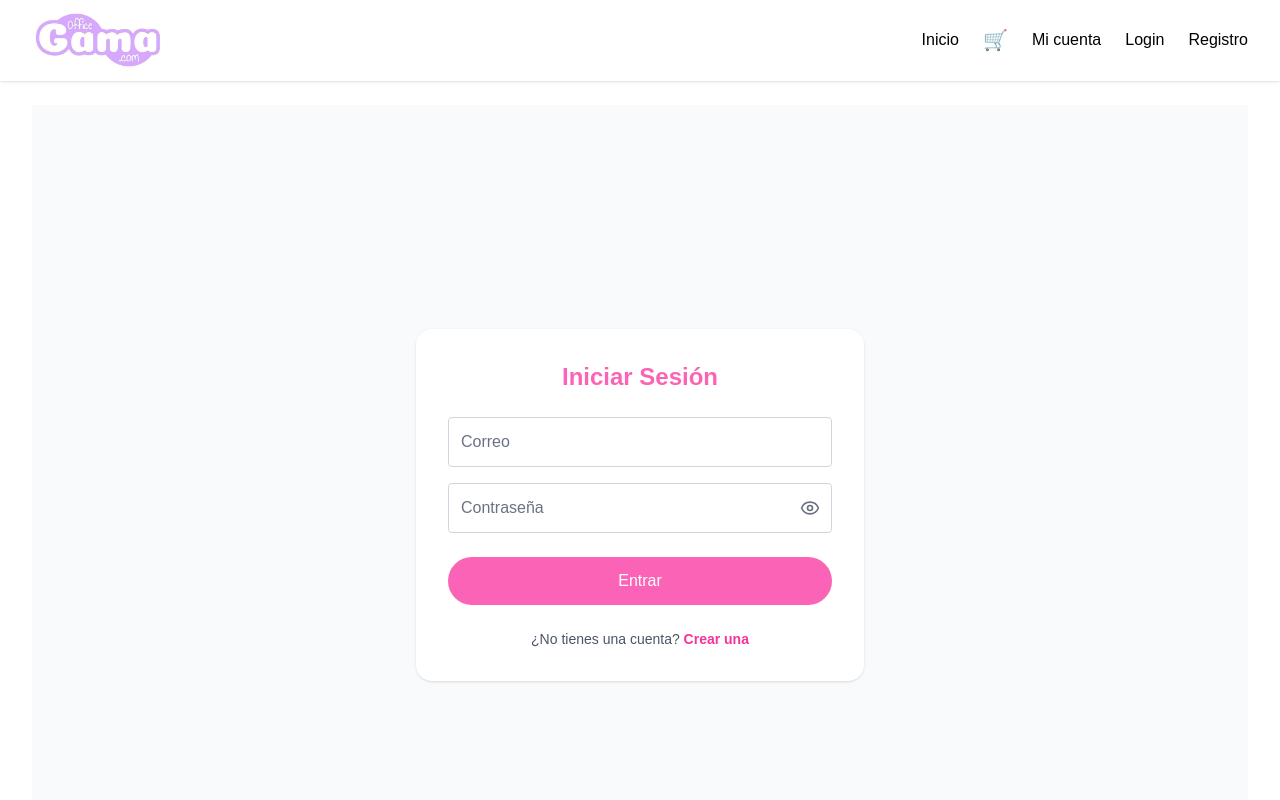
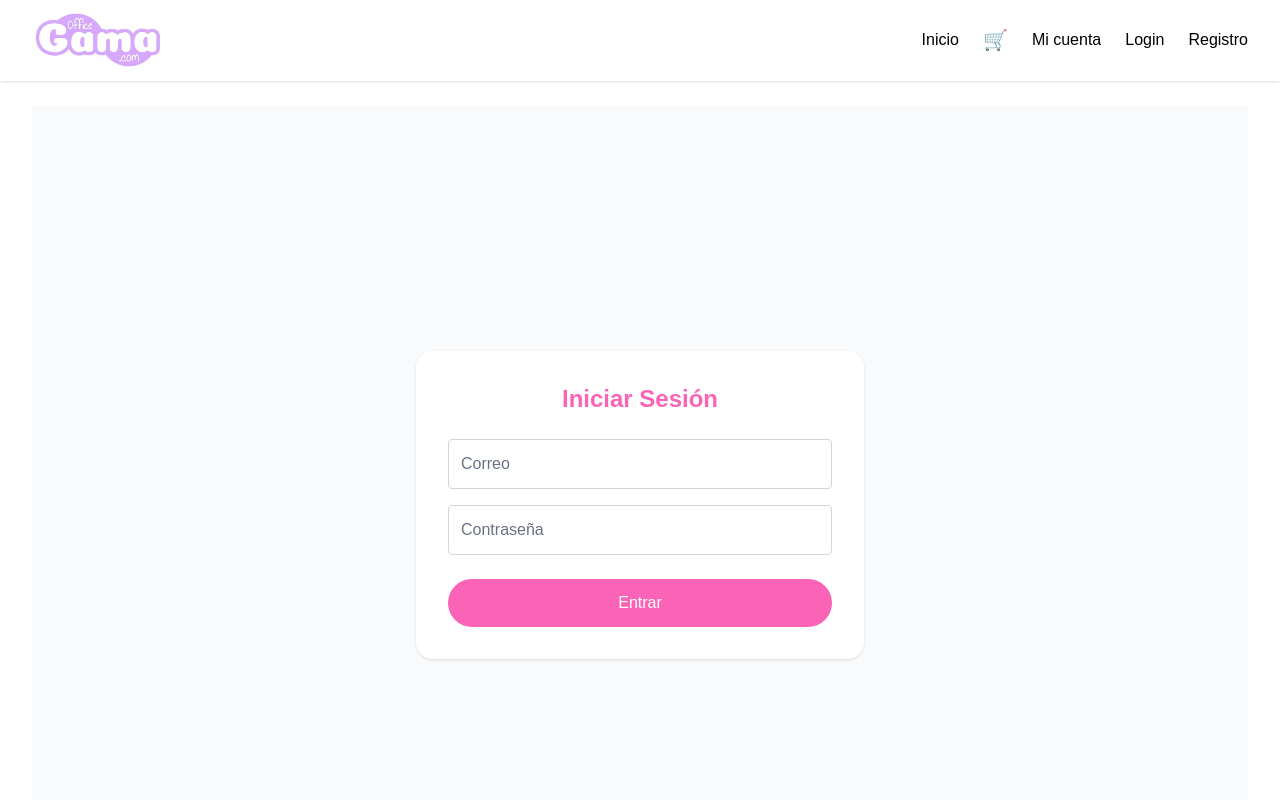
Before and after one commit to BosskingGM/office-gama, a Next.js app: page /login in a window 1280 px wide. Shown: the top 800 px of the page. Built offline with nearby package versions, Linux system fonts and the light colour scheme; no server answers.

Commit message:
V7 FINAL

```diff
--- a/src/app/login/page.tsx
+++ b/src/app/login/page.tsx
@@ -3,13 +3,10 @@
 import { useState } from "react";
 import { supabase } from "@/lib/supabase";
 import { useRouter } from "next/navigation";
-import { Eye, EyeOff } from "lucide-react";
-import Link from "next/link";
 
 export default function LoginPage() {
   const [email, setEmail] = useState("");
   const [password, setPassword] = useState("");
-  const [showPassword, setShowPassword] = useState(false);
   const [message, setMessage] = useState("");
   const [type, setType] = useState<"error" | "success" | "">("");
   const router = useRouter();
@@ -30,38 +27,33 @@ export default function LoginPage() {
       return;
     }
 
-    const { data, error } = await supabase.auth.signInWithPassword({
+    const { error } = await supabase.auth.signInWithPassword({
       email,
       password,
     });
 
     if (error) {
-      showMessage("Correo o contraseña incorrectos", "error");
-      return;
-    }
-
-    // 🔥 BLOQUEO SI NO CONFIRMÓ CORREO
-    if (!data.user?.email_confirmed_at) {
-      await supabase.auth.signOut();
-      showMessage("Debes confirmar tu correo antes de iniciar sesión 📩", "error");
-      return;
-    }
-
+      showMessage(error.message, "error");
+    } else {
       showMessage("Sesión iniciada correctamente ✨", "success");
 
       setTimeout(() => {
         router.push("/");
         router.refresh();
       }, 1000);
+    }
   };
 
   return (
     <main className="min-h-screen flex items-center justify-center bg-gray-50 px-4 sm:px-6 relative">
 
+      {/* Toast elegante */}
       {message && (
         <div
           className={`fixed top-6 right-6 px-6 py-3 rounded-xl shadow-lg text-white text-sm font-medium transition-all duration-300 ${
-            type === "error" ? "bg-red-500" : "bg-pink-500"
+            type === "error"
+              ? "bg-red-500"
+              : "bg-pink-500"
           }`}
         >
           {message}
@@ -81,23 +73,13 @@ export default function LoginPage() {
           className="w-full border border-gray-300 p-2 sm:p-3 mb-4 rounded text-black placeholder-gray-500 focus:outline-none focus:ring-2 focus:ring-pink-400"
         />
 
-        <div className="relative mb-6">
         <input
-            type={showPassword ? "text" : "password"}
+          type="password"
           placeholder="Contraseña"
           value={password}
           onChange={(e) => setPassword(e.target.value)}
-            className="w-full border border-gray-300 p-2 sm:p-3 pr-12 rounded text-black placeholder-gray-500 focus:outline-none focus:ring-2 focus:ring-pink-400"
+          className="w-full border border-gray-300 p-2 sm:p-3 mb-6 rounded text-black placeholder-gray-500 focus:outline-none focus:ring-2 focus:ring-pink-400"
         />
-
-          <button
-            type="button"
-            onClick={() => setShowPassword(!showPassword)}
-            className="absolute right-3 top-1/2 -translate-y-1/2 text-gray-500 hover:text-pink-500 transition"
-          >
-            {showPassword ? <EyeOff size={20} /> : <Eye size={20} />}
-          </button>
-        </div>
 
         <button
           onClick={handleLogin}
@@ -105,17 +87,6 @@ export default function LoginPage() {
         >
           Entrar
         </button>
-
-        <div className="mt-6 text-center text-sm text-gray-600">
-          ¿No tienes una cuenta?{" "}
-          <Link
-            href="/registro"
-            className="text-pink-500 font-semibold hover:underline transition"
-          >
-            Crear una
-          </Link>
-        </div>
-
       </div>
     </main>
   );
--- a/src/app/registro/page.tsx
+++ b/src/app/registro/page.tsx
@@ -24,7 +24,7 @@ export default function RegisterPage() {
       alert(error.message);
     } else {
       alert("Cuenta creada correctamente");
-      router.push("/login");
+      router.push("/");
     }
   };
 
```
Lines whose indentation alone changed are shown as unchanged.
